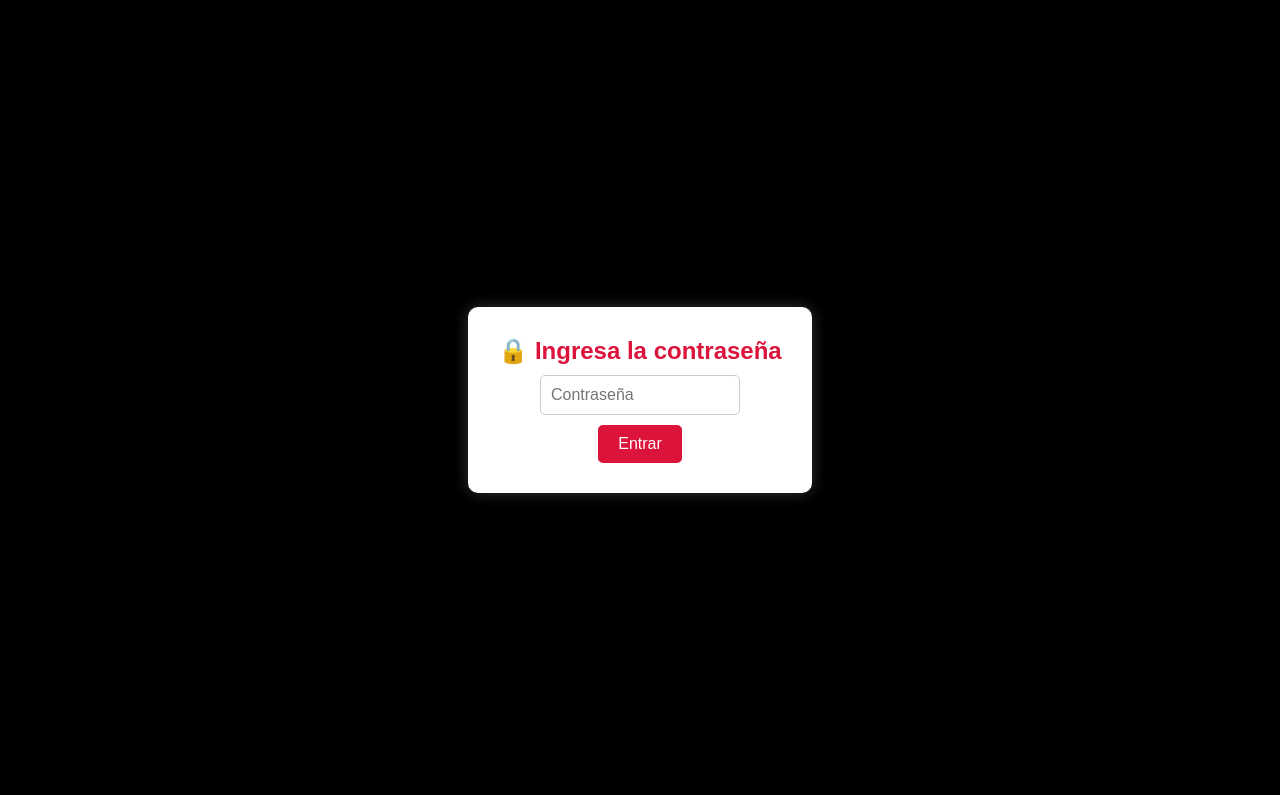
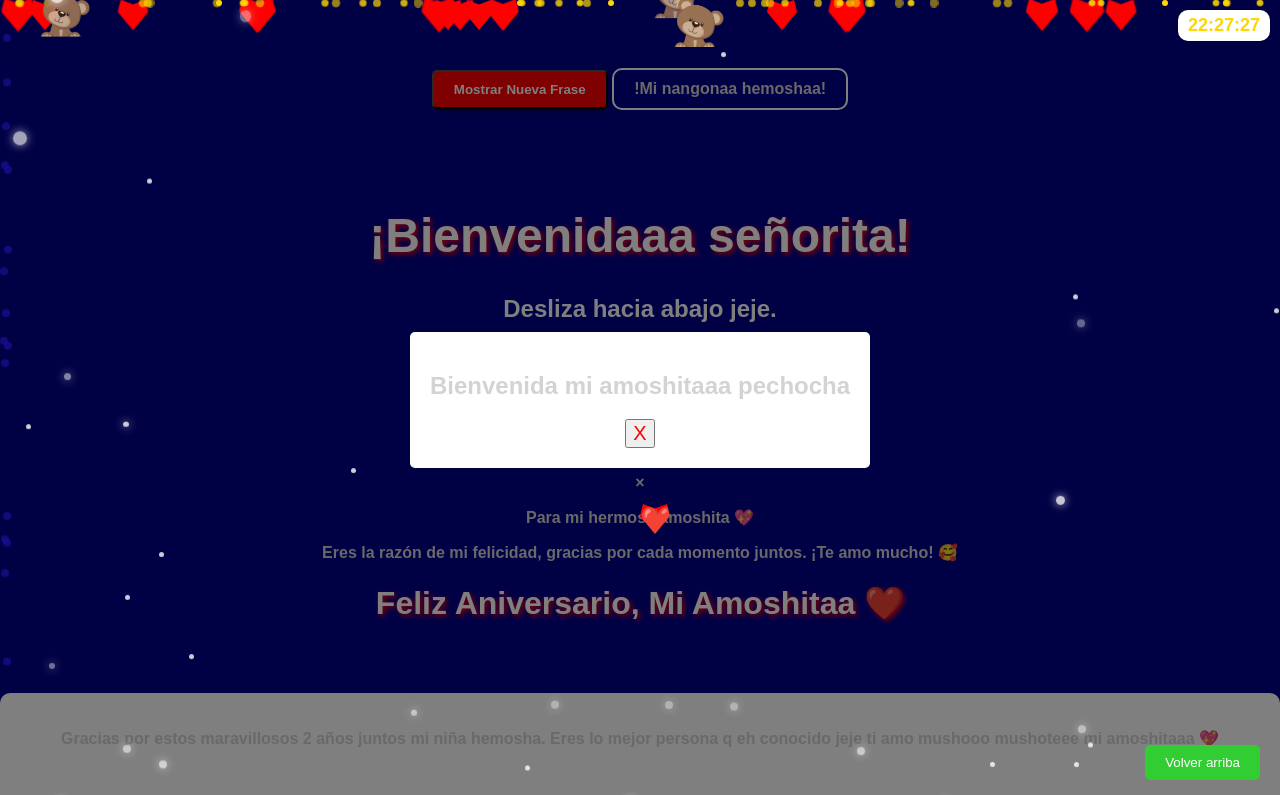
Before and after one commit to ImMelvinMc/ImMelvinMc.github.io, a plain HTML site: page index.html in a window 1280 px wide. Shown: the top 795 px of the page. Drawn offline with Linux system fonts and the light colour scheme.

Commit message:
index.html

```diff
--- a/index.html
+++ b/index.html
@@ -1,114 +1,6 @@
 <!DOCTYPE html>
 <html lang="es">
-    <head>
-      <meta charset="UTF-8" />
-      <meta name="viewport" content="width=device-width, initial-scale=1.0" />
-      <title>Página protegida</title>
-      <style>
-        * {
-          margin: 0;
-          padding: 0;
-          box-sizing: border-box;
-        }
-
-        html, body {
-          width: 100%;
-          height: 100%;
-          overflow: hidden; /* Impide hacer scroll para ver contenido oculto */
-        }
-
-        body {
-          font-family: sans-serif;
-        }
-
-        /* Fondo negro que bloquea TODO incluso en móvil */
-        #bloqueoPantalla {
-          position: fixed;
-          top: 0;
-          left: 0;
-          width: 100vw;
-          height: 100vh;
-          background-color: black;
-          z-index: 9999;
-          display: flex;
-          justify-content: center;
-          align-items: center;
-        }
-
-        /* Formulario centrado */
-        #formularioContraseña {
-          background-color: white;
-          padding: 30px;
-          border-radius: 10px;
-          box-shadow: 0 0 15px rgba(255, 255, 255, 0.2);
-          display: flex;
-          flex-direction: column;
-          gap: 10px;
-          align-items: center;
-        }
-
-        #inputContraseña {
-          padding: 10px;
-          font-size: 16px;
-          width: 200px;
-          border: 1px solid #ccc;
-          border-radius: 5px;
-        }
-
-        #formularioContraseña button {
-          padding: 10px 20px;
-          font-size: 16px;
-          background-color: crimson;
-          color: white;
-          border: none;
-          cursor: pointer;
-          border-radius: 5px;
-        }
-
-        #formularioContraseña button:hover {
-          background-color: darkred;
-        }
-
-        /* Contenido oculto por defecto */
-        #contenidoPagina {
-          display: none;
-          text-align: center;
-          margin-top: 50px;
-          font-size: 24px;
-        }
-      </style>
-    </head>
-    <body>
-
-      <!-- Bloqueo total -->
-      <div id="bloqueoPantalla">
-        <div id="formularioContraseña">
-          <h2 style="color: crimson;">🔒 Ingresa la contraseña</h2>
-          <input type="password" id="inputContraseña" placeholder="Contraseña" />
-          <button onclick="verificarContraseña()">Entrar</button>
-        </div>
-      </div>
-
-      <!-- Contenido oculto -->
-      <div id="contenidoPagina">
-        💖 Oaaa nangonaa 💖
-        <p>Muaaa jaja muaaaa jaja 😎
-            digo digo mi pechochaaaa
-      </div>
-
-      <script>
-        function verificarContraseña() {
-          const contraseña = document.getElementById("inputContraseña").value;
-          if (contraseña === "nangadas") {
-            document.getElementById("bloqueoPantalla").style.display = "none";
-            document.getElementById("contenidoPagina").style.display = "block";
-            document.body.style.overflow = "auto"; // Permitir scroll después
-          } else {
-            alert("❌ Contraseña incorrecta.");
-          }
-        }
-      </script>
-
+<head>
     <meta charset="UTF-8">
     <meta name="viewport" content="width=device-width, initial-scale=1.0">
     <title>Feliz Aniversario Mi Amoshitaa</title>
@@ -822,18 +714,5 @@ document.addEventListener("DOMContentLoaded", function() {
     // Llamar a la función para mostrar el saludo al cargar la página
     mostrarSaludo();
 </script>
-<!-- FORMULARIO DE CONTRASEÑA -->
-<div id="formularioContraseña">
-    <input type="password" id="inputContraseña" placeholder="Ingresa la contraseña">
-    <button onclick="verificarContraseña()">Entrar</button>
-  </div>
-
-  <!-- CONTENIDO OCULTO HASTA INGRESAR CONTRASEÑA CORRECTA -->
-  <div id="contenidoPagina" style="display: none;">
-    <!-- Aquí va TODO el resto de tu página -->
-    <h1>Bienvenido al sitio 💖</h1>
-    <!-- Puedes mover tu contador de vistas, letra de canción, etc., dentro de aquí -->
-  </div>
-
 </body>
 </html>
```
